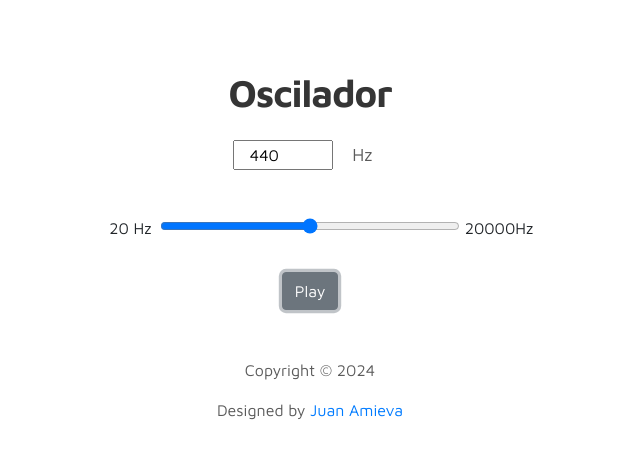
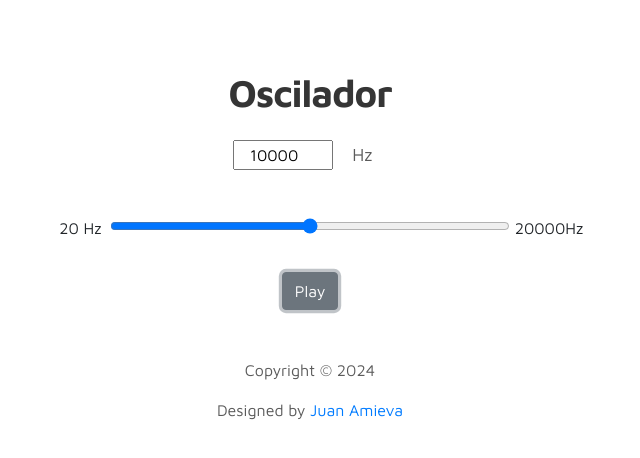
Before and after one commit to juandejunin/oscilador, a plain HTML site: page index.html in a window 1280 px wide. Both pictures are taken after a click on the button "Play". Shown: the whole page, without its empty margins (330-970 px from the left). Drawn offline with Linux system fonts and the light colour scheme.

Commit message:
feat: value  input empty value  input range

```diff
--- a/index.html
+++ b/index.html
@@ -51,7 +51,7 @@
             value="10000"
             id="controlDeFrecuenciaRango"
             oninput="cambioDeFrecuencia(event.target.value)"
-            style="display: inline-block; width: 40%; max-width: 300px"
+            style="display: inline-block; width: 40%; max-width: 400px"
           />
           <span style="display: inline-block; width: 30%; max-width: 50px"
             >20000Hz</span
--- a/js/oscilador.js
+++ b/js/oscilador.js
@@ -1,3 +1,43 @@
+// window.onload = function () {
+//   // Se asegura de que se utiliza el contexto de audio adecuado en todos los navegadores
+//   window.AudioContext = window.AudioContext || window.webkitAudioContext;
+
+//   // Inicialización de variables globales
+//   var contextoDeAudio = new AudioContext();
+//   var estaReproduciendo = false;
+//   var nodoFuente = null;
+//   var frecuencia = 220
+
+
+//   // Alterna la reproducción de un oscilador en el navegador
+//   function alternarOscilador() {
+//     var control = document.getElementById("controlDeFrecuenciaRango");
+//     frecuencia = control.value;
+//     console.log(frecuencia)
+//     if (estaReproduciendo) {
+//       // Detiene la reproducción y retorna
+//       nodoFuente.stop(0);
+//       nodoFuente = null;
+//       estaReproduciendo = false;
+//       return "Reproducir oscilador";
+//     }
+
+//     nodoFuente = contextoDeAudio.createOscillator();
+//     nodoFuente.frequency.value = frecuencia; // Frecuencia predeterminada: 440 Hz
+//     nodoFuente.connect(contextoDeAudio.destination);
+//     nodoFuente.start(0);
+//     estaReproduciendo = true;
+
+//     return "Detener";
+//   }
+
+//   // Agregar controlador de eventos de clic al botón "Play" para disparar el oscilador
+//   document.getElementById("playButton").addEventListener("click", function() {
+//     alternarOscilador();
+//   });
+// };
+
+
 window.onload = function () {
   // Se asegura de que se utiliza el contexto de audio adecuado en todos los navegadores
   window.AudioContext = window.AudioContext || window.webkitAudioContext;
@@ -6,14 +46,19 @@ window.onload = function () {
   var contextoDeAudio = new AudioContext();
   var estaReproduciendo = false;
   var nodoFuente = null;
-  var frecuencia = 220
+  var frecuencia = 220;
 
+  // Función para actualizar el valor del input de texto con el valor del input de rango
+  function actualizarValorDeTexto(valor) {
+    document.getElementById("controlDeFrecuenciaTexto").value = valor;
+  }
 
   // Alterna la reproducción de un oscilador en el navegador
   function alternarOscilador() {
     var control = document.getElementById("controlDeFrecuenciaRango");
     frecuencia = control.value;
-    console.log(frecuencia)
+    actualizarValorDeTexto(frecuencia); // Actualiza el valor del input de texto
+
     if (estaReproduciendo) {
       // Detiene la reproducción y retorna
       nodoFuente.stop(0);
@@ -31,8 +76,16 @@ window.onload = function () {
     return "Detener";
   }
 
+  // Agregar controlador de eventos de input al input de rango para actualizar el valor del input de texto
+  document
+    .getElementById("controlDeFrecuenciaRango")
+    .addEventListener("input", function (event) {
+      var valor = event.target.value;
+      actualizarValorDeTexto(valor); // Actualiza el valor del input de texto
+    });
+
   // Agregar controlador de eventos de clic al botón "Play" para disparar el oscilador
-  document.getElementById("playButton").addEventListener("click", function() {
+  document.getElementById("playButton").addEventListener("click", function () {
     alternarOscilador();
   });
 };
```
